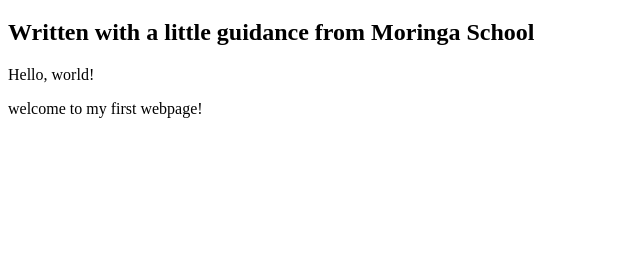
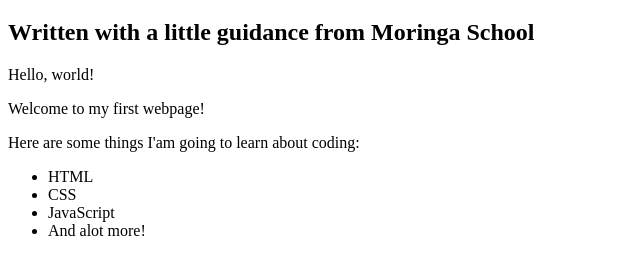
Before and after one commit to Joannsaj/first-webpage, a plain HTML site: page my-first-webpage.html in a window 1280 px wide. Shown: the part 61-336 px from the top of the page, without its empty margins (0-640 px from the left). Drawn offline with Linux system fonts and the light colour scheme.

Commit message:
add list elements

```diff
--- a/my-first-webpage.html
+++ b/my-first-webpage.html
@@ -8,6 +8,14 @@
     <h2>Written with a little guidance from Moringa School</h2>
 
     <p>Hello, world!</p>
-    <p>welcome to my first webpage!</p>
+    <p>Welcome to my first webpage!</p>
+
+    <p>Here are some things I'am going to learn about coding:</p>
+    <ul>
+      <li>HTML</li>
+      <li>CSS</li>
+      <li>JavaScript</li>
+      <li>And alot more!</li>
+    </ul>
   </body>
 </html>
```
